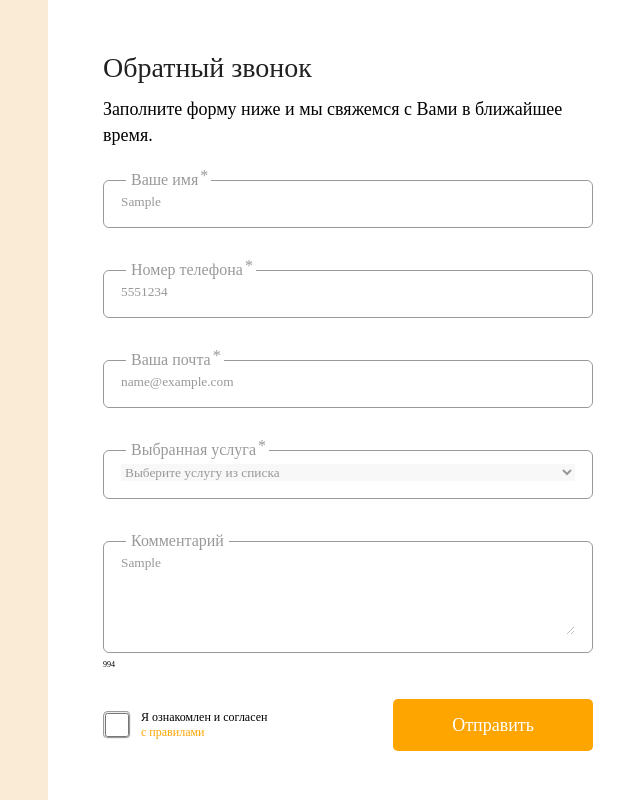
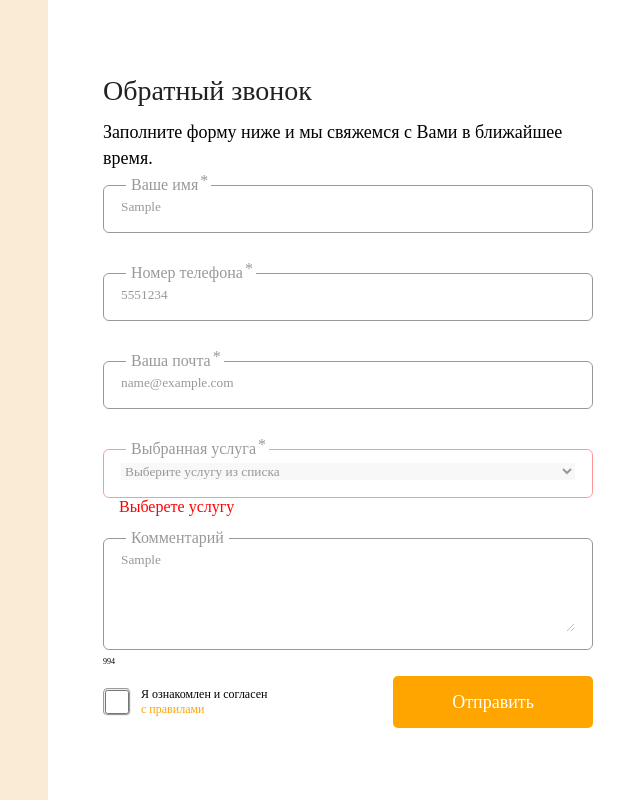
Before and after one commit to xkochevnikx/formDataProject, a website: page index.html in a window 1280 px wide. Both pictures are taken after typing "Sample", "5551234", "name@example.com", "Sample" into the empty fields and a click on the button "Отправить". Shown: the whole page, without its empty margins (632-1272 px from the left). Drawn offline with Linux system fonts and the light colour scheme.

Commit message:
fix error

```diff
--- a/css/style.css
+++ b/css/style.css
@@ -25,7 +25,6 @@
 .form_wrapper {
     display: flex;
     flex-direction: column;
-    gap: 18px;
     margin-left: 55px;
     margin-right: 55px;
 }
@@ -39,18 +38,21 @@
     opacity: 0.4;
 }
 
-.error {
-    border: 1px solid red;
+.errorName,
+.errorPhone,
+.errorService,
+.errorEmail {
+    opacity: 0;
+    transition: opacity 0.5s;
+    margin-left: 16px;
+    color: red;
 }
 
-#errorName,
-#errorPhone,
-#errorService,
-#errorEmail {
-    display: none;
-    margin-top: 14px;
-    margin-left: 16px;
-    color: red;
+.errorPhone.error,
+.errorService.error,
+.errorEmail.error,
+.errorName.error {
+    opacity: 1;
 }
 
 fieldset:hover {
@@ -80,7 +82,11 @@ fieldset:hover {
 .form {
     display: flex;
     flex-direction: column;
-    gap: 28px;
+    gap: 8px;
+}
+
+.form__item.error {
+    border: 1px solid red;
 }
 
 .form__item-star {
--- a/index.html
+++ b/index.html
@@ -35,7 +35,7 @@
                                     maxlength="30"
                                 />
                             </fieldset>
-                            <span id="errorName">Введите имя</span>
+                            <span class="errorName">Введите имя</span>
                         </div>
                         <div>
                             <fieldset class="form__item">
@@ -53,7 +53,7 @@
                                     maxlength="12"
                                 />
                             </fieldset>
-                            <span id="errorPhone"
+                            <span class="errorPhone"
                                 >Введите ваш номер телефона</span
                             >
                         </div>
@@ -71,7 +71,7 @@
                                     placeholder="Введите почту"
                                 />
                             </fieldset>
-                            <span id="errorEmail">Введите вашу почту</span>
+                            <span class="errorEmail">Введите вашу почту</span>
                         </div>
                         <div>
                             <fieldset class="form__item">
@@ -86,7 +86,7 @@
                                     name="service"
                                     form="form"
                                 >
-                                    <option selected disabled>
+                                    <option value="" selected disabled>
                                         Выберите услугу из списка
                                     </option>
                                     <option value="life">
@@ -100,7 +100,7 @@
                                     </option>
                                 </select>
                             </fieldset>
-                            <span id="errorService">Выберете услугу</span>
+                            <span class="errorService">Выберете услугу</span>
                         </div>
                         <div class="comments-box">
                             <fieldset class="form__item">
--- a/js/main.js
+++ b/js/main.js
@@ -7,13 +7,6 @@ form.addEventListener('focusin', handleFocus);
 form.addEventListener('focusout', handleBlur);
 textarea.addEventListener('input', handleCounter);
 let placeholder = null;
-
-let span = document.querySelector('#errorName');
-console.log(span);
-
-setTimeout(() => {
-    nameInput.focus();
-}, 1000);
 
 //todo - функция принимает ноду и возвращает данные для отправки на сервер
 function serializeForm(formNode) {
@@ -39,6 +32,7 @@ function handleFocus(e) {
     let input = e.target;
     placeholder = input.placeholder;
     input.placeholder = '';
+    removeError(e.target);
 }
 
 function handleBlur(e) {
@@ -68,20 +62,18 @@ function addErrorClass(element) {
 function addAlertMessage(element) {
     addErrorClass(element);
     let name = element.name;
-
-    let span = document.querySelector('#errorName');
-    console.log(span);
+    let selector = `${'.error' + name[0]?.toUpperCase() + name?.slice(1)}`;
+    let spanError = document.querySelector(selector);
+    spanError?.classList.add('error');
 }
 
-//todo - функция удаления данных об ошибки при каждом новом событии все затирается
+//todo - функция удаления данных об ошибке при каждом новом событии все затирается
 function removeError(element) {
+    element.parentNode.classList.remove('error');
     let name = element.name;
-    let parent = element.parentNode;
-    let span = document.querySelector(
-        `${'#error' + name[0]?.toUpperCase() + name?.slice(1)}`
-    );
-    parent.classList.remove('error');
-    span?.remove();
+    let selector = `${'.error' + name[0]?.toUpperCase() + name?.slice(1)}`;
+    let spanError = document.querySelector(selector);
+    spanError?.classList.remove('error');
 }
 
 //todo - функция валидации
@@ -90,8 +82,11 @@ function validate(formNode) {
     for (let index = 0; index < formNode.length; index++) {
         const input = formNode[index];
         removeError(input);
-        if (input.name === 'name' && input.value === '') {
+        if (!input.value.trim() && input.type !== 'checkbox') {
             addAlertMessage(input);
+        }
+        if (input.type === 'checkbox' && !input.checked) {
+            addErrorClass(input);
         }
     }
     return result;
```
